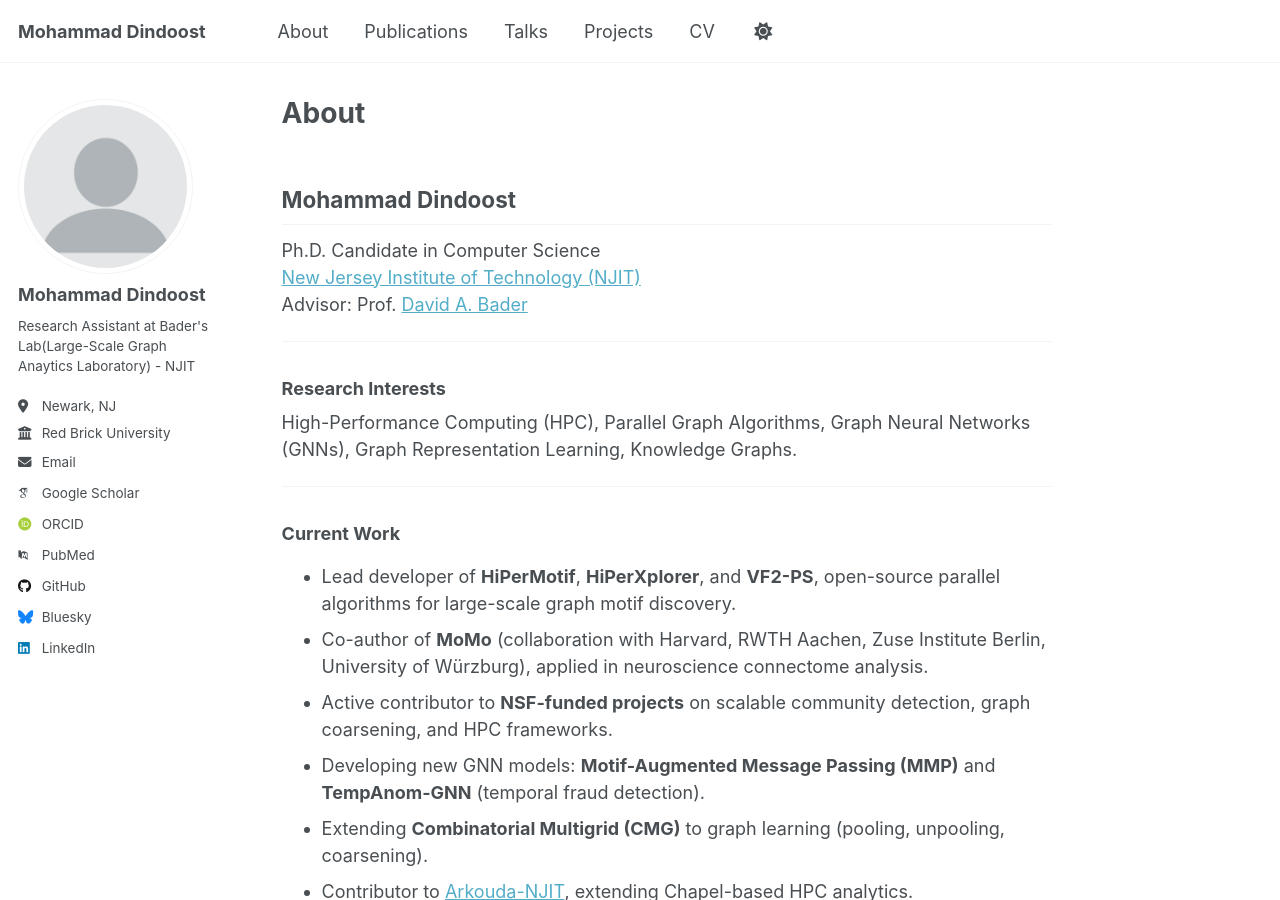
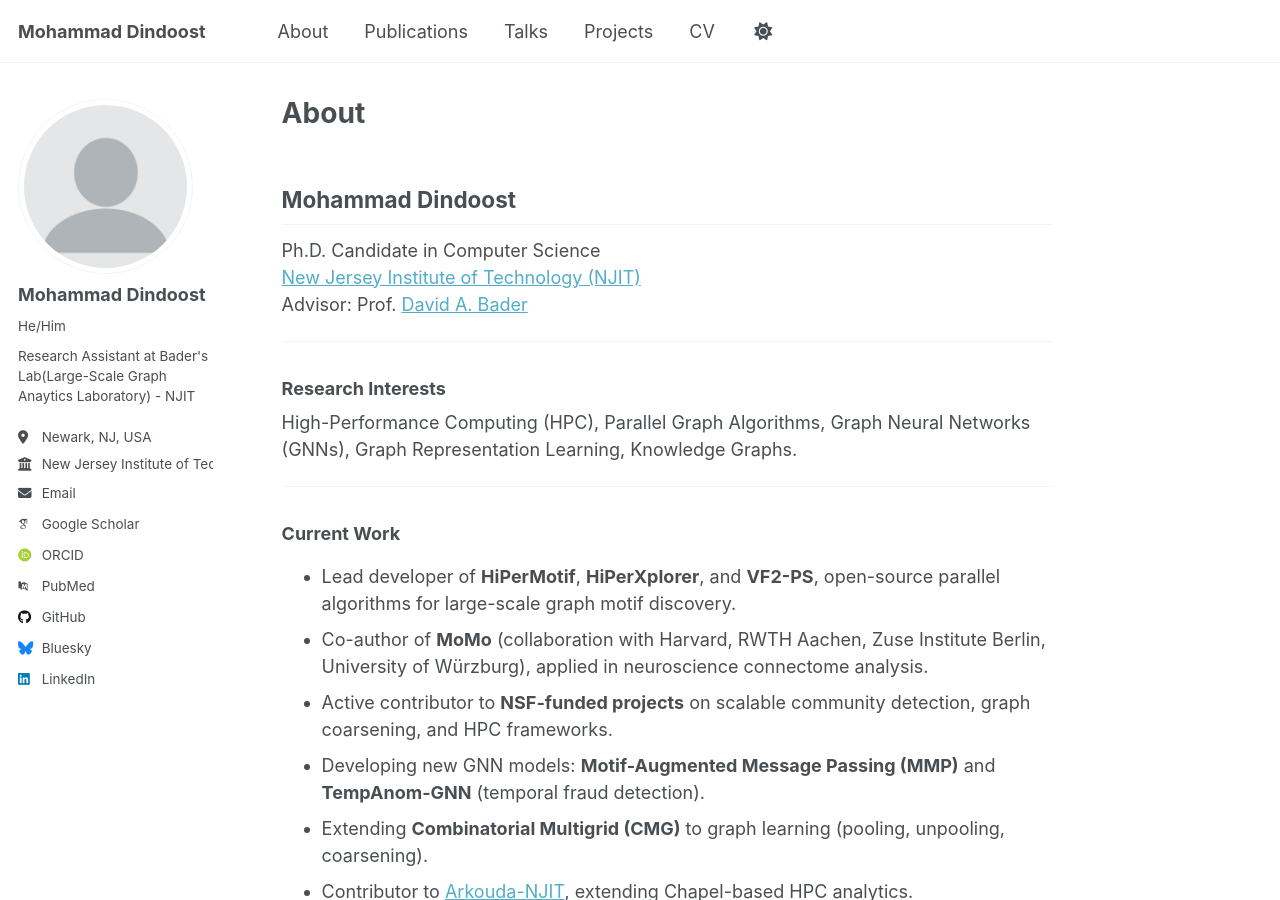
Before and after one commit to mdindoost/mdindoost.github.io, a Jekyll site: the page built from _pages/about.md, in a window 1280 px wide and 900 px high. Built offline with Jekyll 4.4.1, drawn with Linux system fonts in a browser that asks for light colours; some web fonts are replaced; a script that is not in the unit is left out.

Commit message:
Update _config.yml

```diff
--- a/_config.yml
+++ b/_config.yml
@@ -26,10 +26,10 @@ author:
   # Biographic information
   avatar           : "profile.png"
   name             : "Mohammad Dindoost"
-  pronouns         : #He/Him"
+  pronouns         : "He/Him"
   bio              : "Research Assistant at Bader's Lab(Large-Scale Graph Anaytics Laboratory) - NJIT"
-  location         : "Newark, NJ"
-  employer         : "Red Brick University"
+  location         : "Newark, NJ, USA"
+  employer         : "New Jersey Institute of Technology"
   uri              : # URL
   email            : "none@example.org"
 
```
